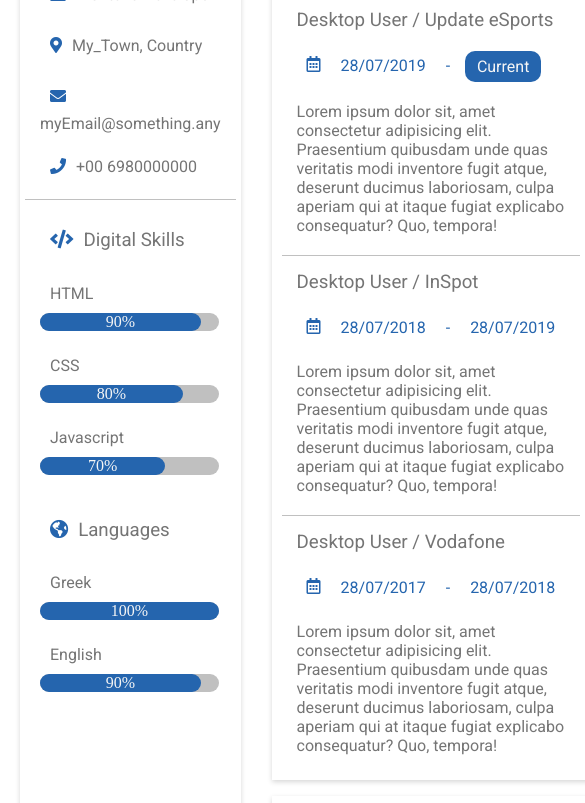
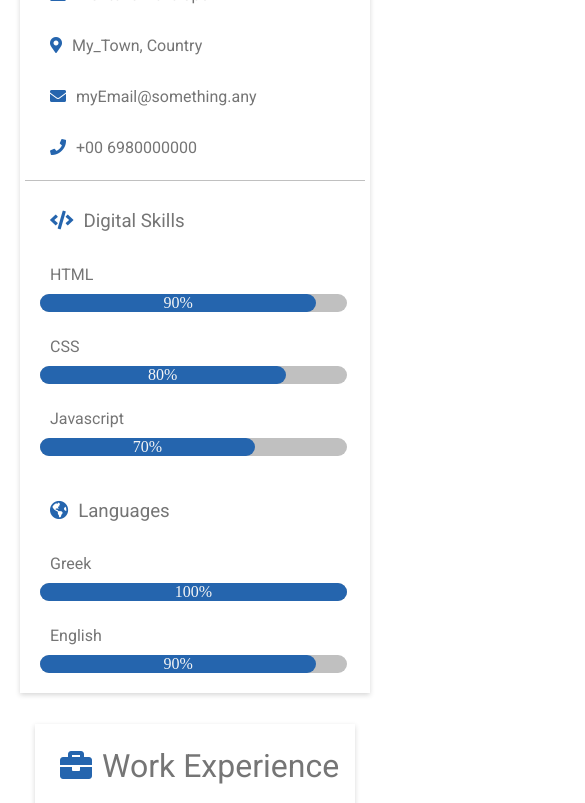
Before and after one commit to Henrar2/wotstats, a plain HTML site: page WebProject/about.html in a window 390 px wide. Shown: the part 156-959 px from the top of the page, 585 px wide, since content can reach past the window. Drawn offline with Linux system fonts and the light colour scheme.

Commit message:
Responsive elements

```diff
--- a/WebProject/about.html
+++ b/WebProject/about.html
@@ -1,5 +1,6 @@
 <!DOCTYPE html>
 <head>
+  <meta name="viewport" content="width=device-width,initial-scale=1">
   <link rel="stylesheet" href="https://use.fontawesome.com/releases/v5.15.1/css/all.css" integrity="sha384-vp86vTRFVJgpjF9jiIGPEEqYqlDwgyBgEF109VFjmqGmIY/Y4HV4d3Gp2irVfcrp" crossorigin="anonymous">
   <link rel='stylesheet' href='https://fonts.googleapis.com/css?family=Roboto'>
  <style>
@@ -26,12 +27,25 @@
      display: grid;
      gap:1em 1em;
      grid-template-columns: 1fr 2fr;
-     grid-template-rows: 2fr 1fr;
+     grid-template-rows: 1fr 1fr;
      grid-template-areas:
      "info main"
      "info main"
      "foot foot";
    }
+  @media only screen and (max-width: 600px) {
+    .grid-container {
+      display: grid;
+      grid-template-columns: 1fr;
+      grid-template-rows: 0.4fr 1fr 0.1fr;
+      grid-template-areas:
+      "info"
+      "main"
+      "foot";
+
+    }
+  }
+
    .info{
     grid-area:info;
     background-color: white;
--- a/WebProject/css/index.css
+++ b/WebProject/css/index.css
@@ -256,7 +256,7 @@ header{
   color:#98a6ad;
   font-style: arial;
   text-align: left;
-  padding:0.95rem;
+  padding: 0.75rem 0.5rem 0.75rem 0.5rem;
 }
 /* #tableHead th:hover{
   font-size: 20px;
@@ -289,7 +289,7 @@ header{
 #tableHead td i{
   display: block;
   color: #98a6ad !important;
-  padding: 5px;
+  padding: 0 2rem 0 2rem;
   margin: auto !important;
   text-align: center;
   transition: 500ms;
```
